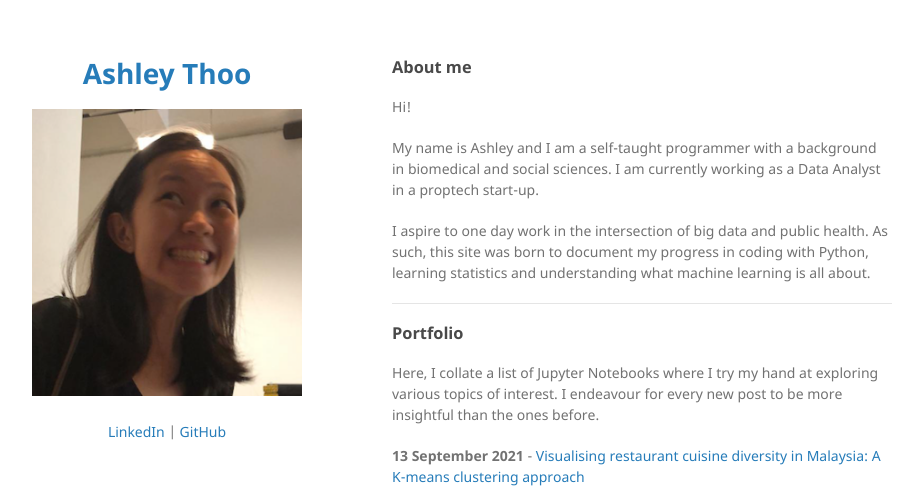
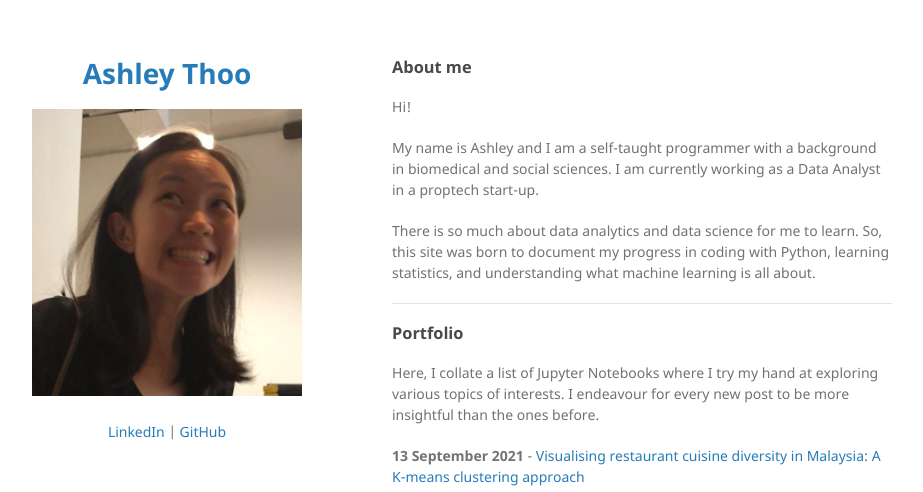
Before and after one commit to ashleythy/ashleythy.github.io, a Jekyll site: the page built from index.md, in a window 1280 px wide and 1363 px high. Shown: the top 492 px of the window, without its empty margins (178-1101 px from the left). Built offline with Jekyll 4.4.1, drawn with Linux system fonts in a browser that asks for light colours; our own code applies the rules of GitHub Pages for plain Markdown files.

Commit message:
Update index.md

```diff
--- a/index.md
+++ b/index.md
@@ -5,13 +5,13 @@ Hi!
 
 My name is Ashley and I am a self-taught programmer with a background in biomedical and social sciences. I am currently working as a Data Analyst in a proptech start-up.
 
-I aspire to one day work in the intersection of big data and public health. As such, this site was born to document my progress in coding with Python, learning statistics and understanding what machine learning is all about.
+There is so much about data analytics and data science for me to learn. So, this site was born to document my progress in coding with Python, learning statistics, and understanding what machine learning is all about.
 
 ---
 
 ### Portfolio
 
-Here, I collate a list of Jupyter Notebooks where I try my hand at exploring various topics of interest. I endeavour for every new post to be more insightful than the ones before.
+Here, I collate a list of Jupyter Notebooks where I try my hand at exploring various topics of interests. I endeavour for every new post to be more insightful than the ones before.
 
 <b>13 September 2021</b> - [Visualising restaurant cuisine diversity in Malaysia: A K-means clustering approach](/html/entry14.html)
 
```
